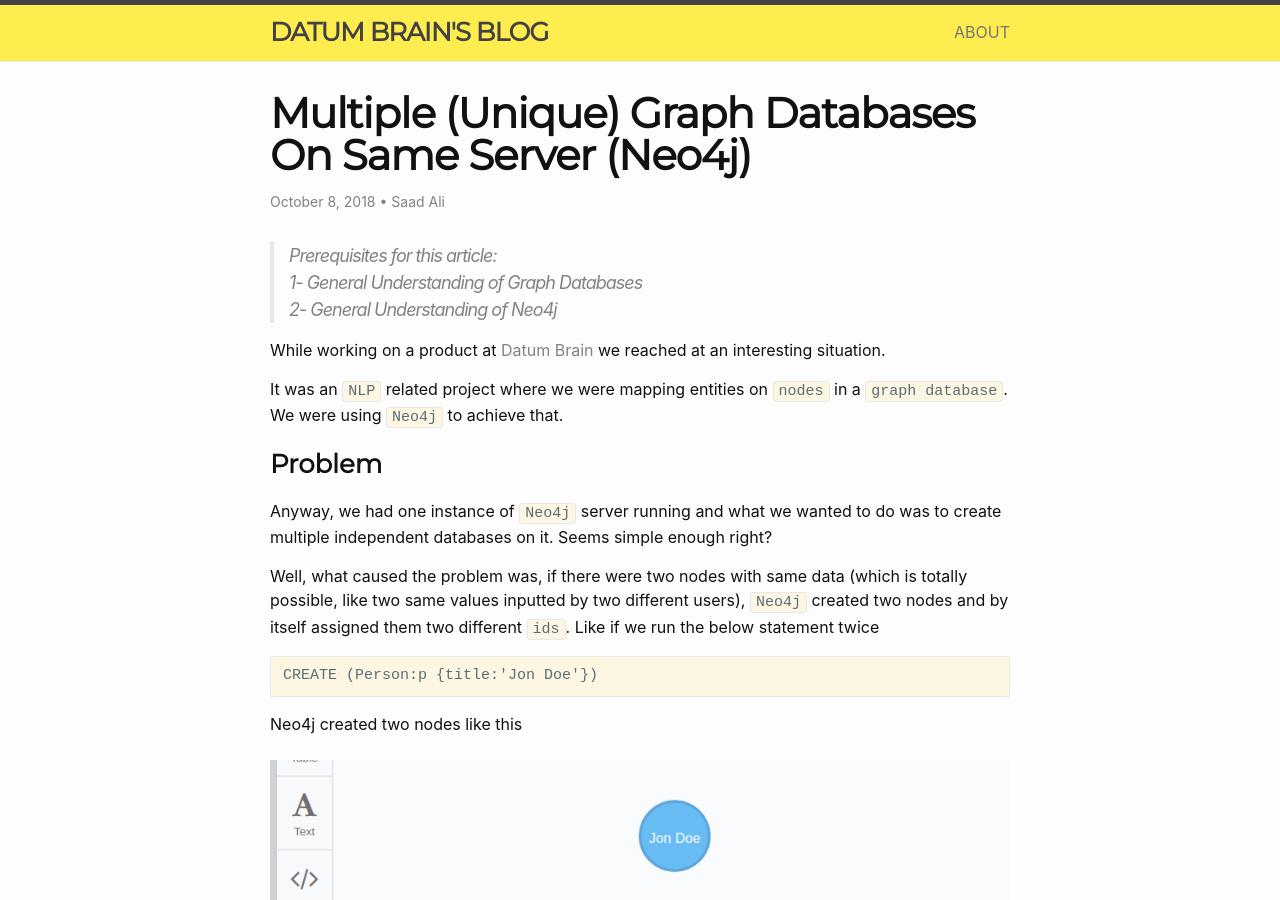
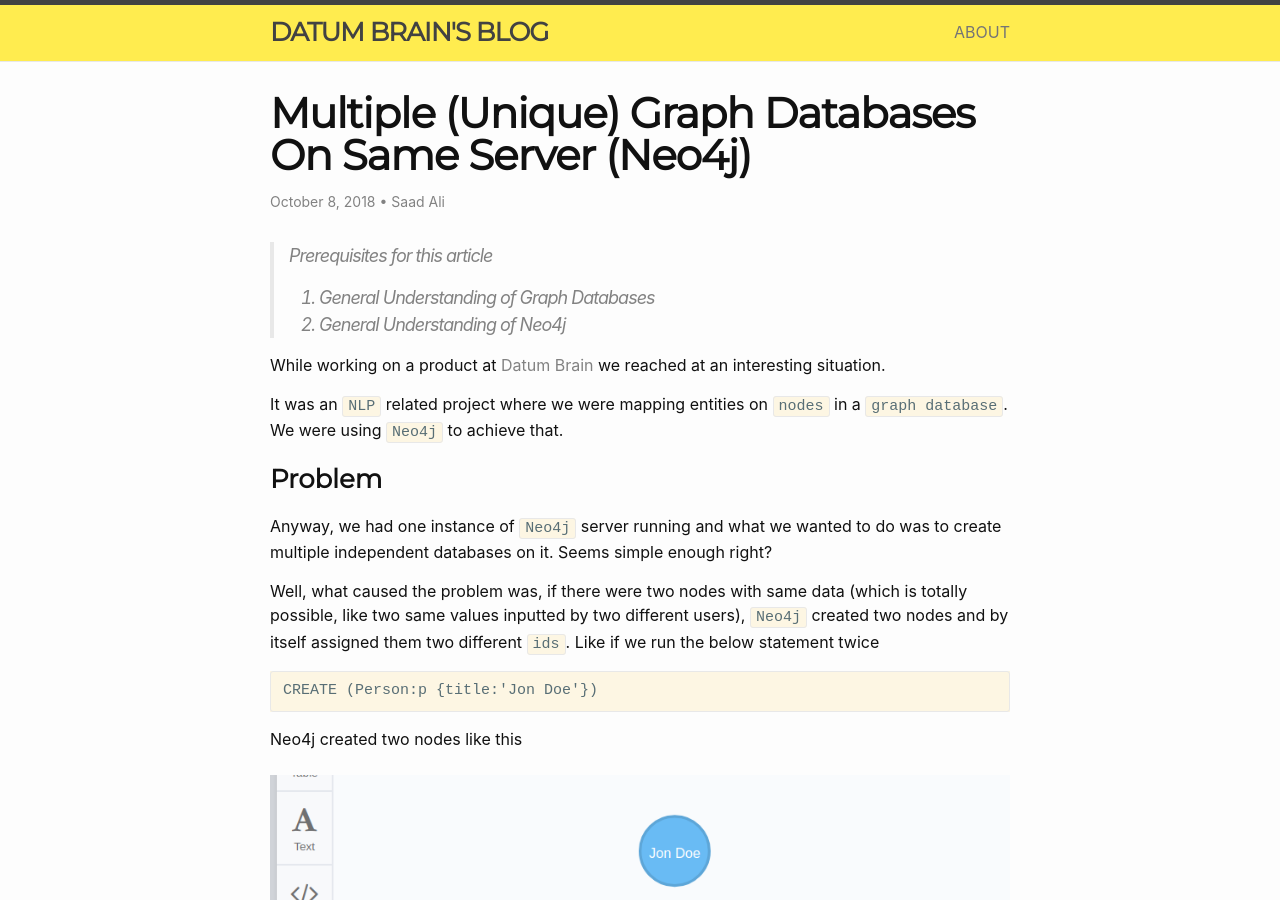
Before and after one commit to haris-75/datumbrain.github.io, a Jekyll site: the page built from _posts/2018-10-09-multiple-databases-on-same-server-neo4j.md, in a window 1280 px wide and 900 px high. Built offline with Jekyll 4.4.1, drawn with Linux system fonts in a browser that asks for light colours; comment, search, counter and statistics services are not loaded.

Commit message:
Updated post.

````diff
--- a/_posts/2018-10-09-multiple-databases-on-same-server-neo4j.md
+++ b/_posts/2018-10-09-multiple-databases-on-same-server-neo4j.md
@@ -4,9 +4,10 @@ title: Multiple (Unique) Graph Databases On Same Server (Neo4j)
 author: Saad Ali
 date: "2018-10-08 09:53:00"
 ---
-> Prerequisites for this article:<br>
->1- General Understanding of Graph Databases<br>
->2- General Understanding of Neo4j<br>
+
+> Prerequisites for this article<br>
+> 1. General Understanding of Graph Databases<br>
+> 2. General Understanding of Neo4j<br>
 
 While working on a product at [Datum Brain](https://www.datumbrain.com/) we reached at an interesting situation.
 
@@ -20,7 +21,7 @@ Well, what caused the problem was, if there were two nodes with same data (which
 CREATE (Person:p {title:'Jon Doe'})
 ```
 Neo4j created two nodes like this <br><br>
-![](/post-assests/neo4j_bolt.png)
+![](/assets/posts/neo4j-bolt.png)
 <br><br>
 It didn't (obviously) met our business requirements as even though the nodes had same data they might not necessarily have the same relations with other nodes right? And how would we retrieve a certain node and its related nodes if we don't know the `id` assigned to it by `Neo4j`?
 
````
Also changed, not shown: _posts/2018-10-11-json-patch.md (+2 -0 lines), assets/posts/neo4j-bolt.png (renamed from post-assests/neo4j_bolt.png), assets/posts/programming.png (added).
